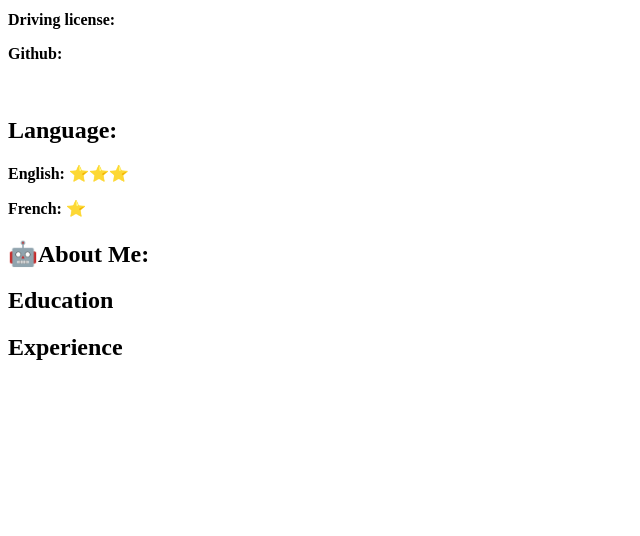
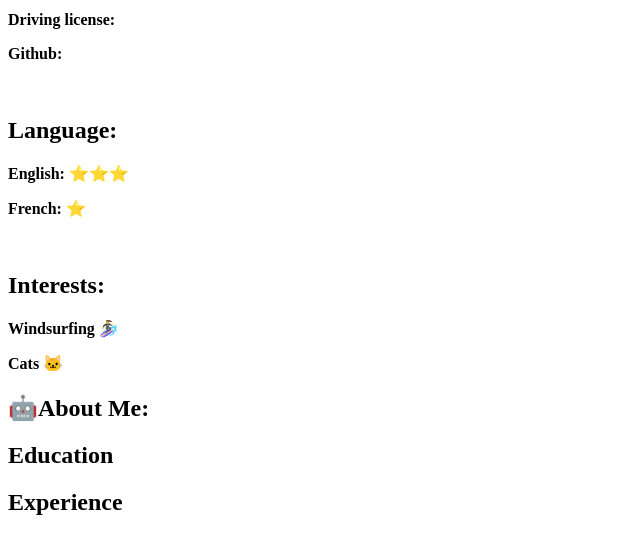
Before and after one commit to kaarlych/python-cv-generator, a Python web app: template templates/template.html in a window 1280 px wide. Shown: the part 333-869 px from the top of the page, without its empty margins (0-640 px from the left). Before the commit the page ends 693 px from the top, so only its background shows below. Run offline with Jinja, Linux system fonts and the light colour scheme; the template is opened without the code that fills it, so the values that code supplies are empty.

Commit message:
added interests section to left section of the cv

```diff
--- a/templates/template.html
+++ b/templates/template.html
@@ -39,6 +39,13 @@
             <h2>Language: </h2>
             <p><strong>English: ⭐️⭐️⭐️</strong><br></p>
             <p><strong>French: ⭐️</strong><br></p>
+            <p><br></p>
+        </div>
+
+        <div class="interests">
+            <h2>Interests: </h2>
+            <p><strong>Windsurfing 🏄‍♀️</strong><br></p>
+            <p><strong>Cats️ 🐱</strong><br></p>
         </div>
     </div>
 
```
Also changed, not shown: 1 other file.
